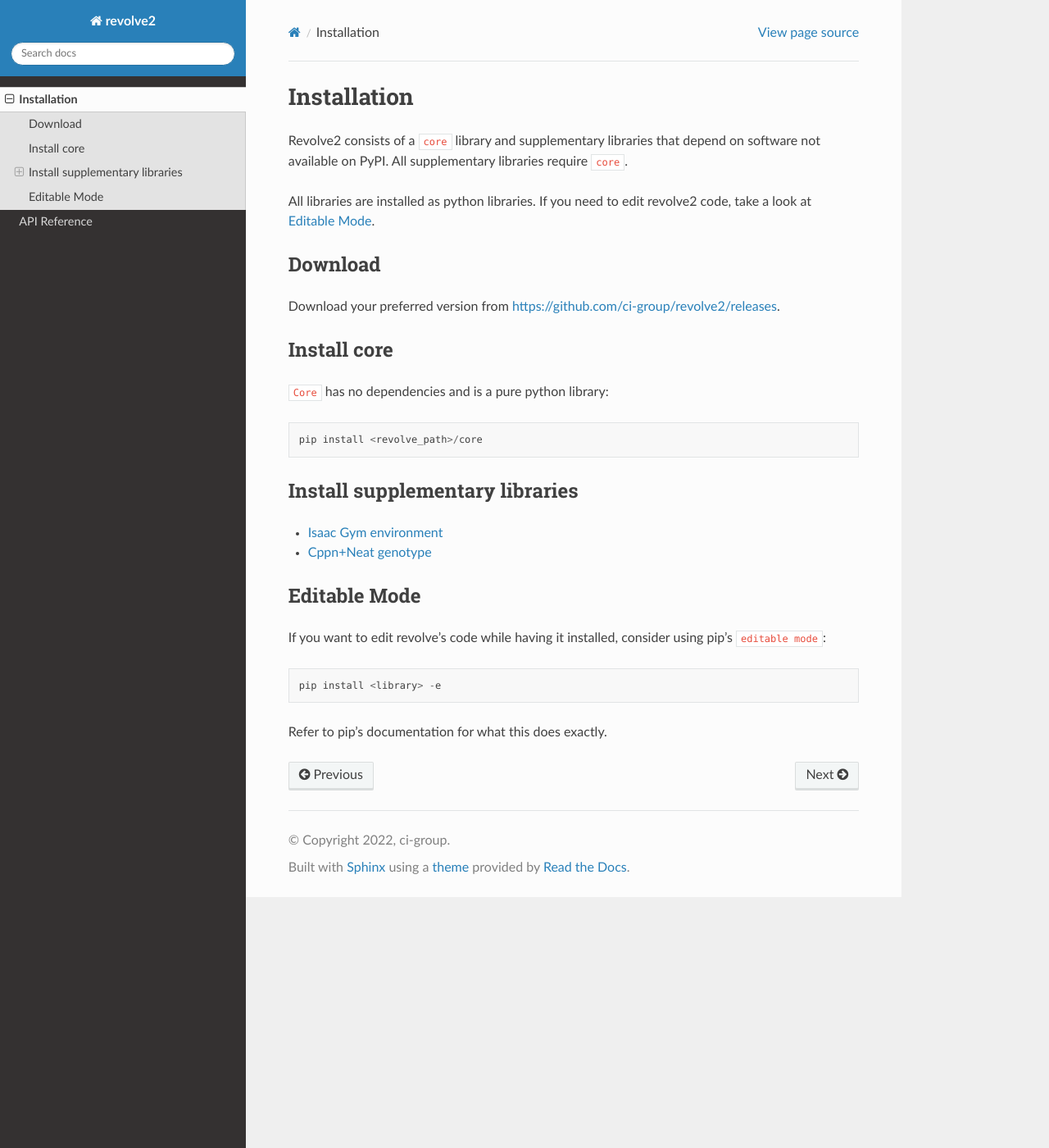
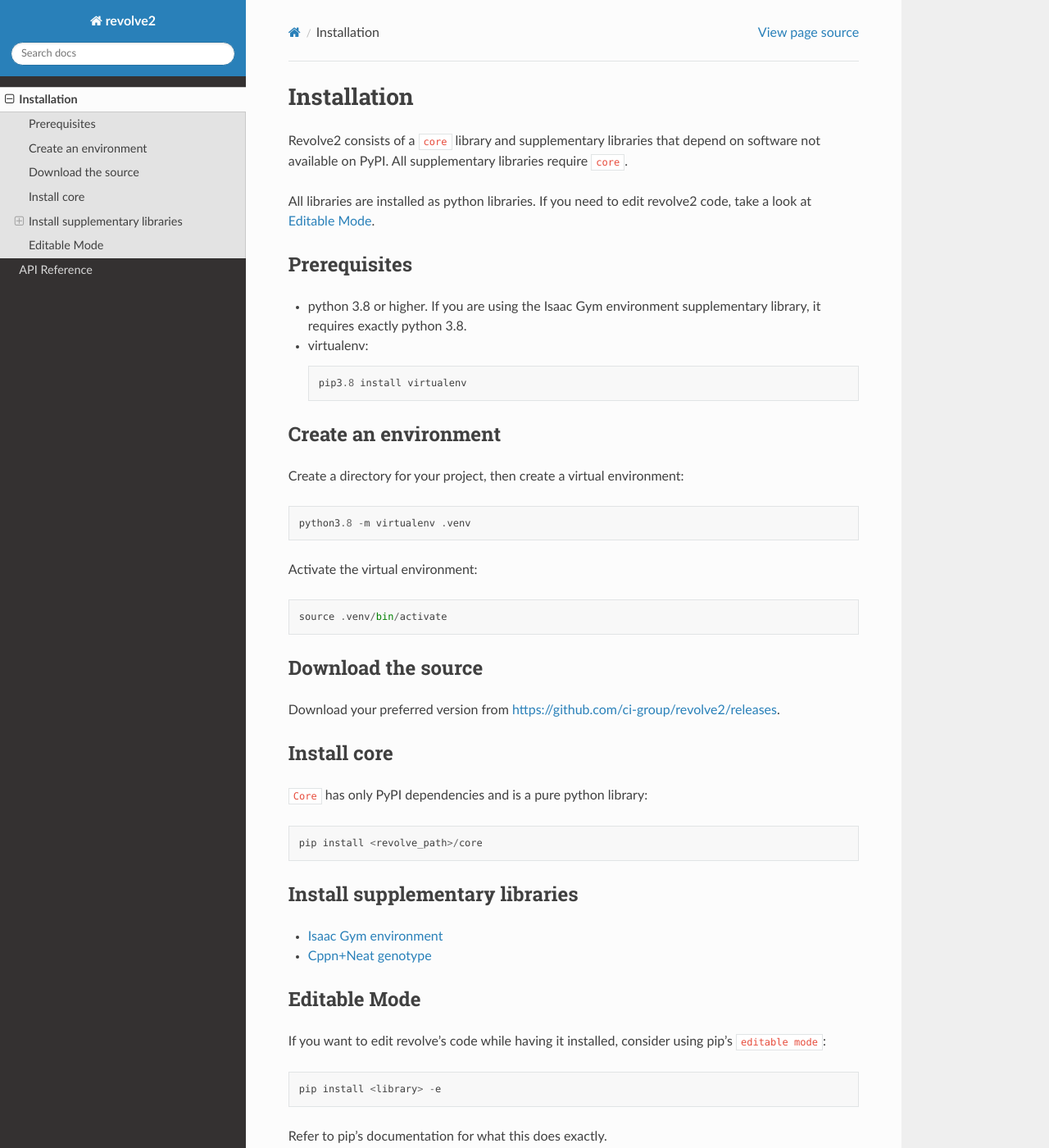
Before and after one commit to ci-group/revolve2, a Sphinx documentation site: the page built from docs/source/installation/index.rst, in a window 1280 px wide and 1400 px high. Shown: the whole window at 82% size. Built offline with Sphinx 7.4.7 and the Read the Docs theme 2.0.0, drawn with Linux system fonts in a browser that asks for light colours; pages that are not in the unit, such as notebooks, are missing from menus.

Commit message:
Minor doc changes and add isaac gym install doc

```diff
--- a/docs/source/index.rst
+++ b/docs/source/index.rst
@@ -6,6 +6,8 @@
 Its primary features are a modular robot framework, wrappers around physics simulators, and evolutionary optimizers.
 It consists of a ``core`` library and suplementary libraries that depend on software not available on PyPI.
 
+Revolve2's code resides at `<https://github.com/ci-group/revolve2>`_.
+
 .. toctree::
    :maxdepth: 2
 
--- a/docs/source/installation/index.rst
+++ b/docs/source/installation/index.rst
@@ -5,16 +5,35 @@
 
 All libraries are installed as python libraries. If you need to edit revolve2 code, take a look at :ref:`installation/index:Editable Mode`.
 
---------
-Download
---------
+-------------
+Prerequisites
+-------------
+* python 3.8 or higher. If you are using the Isaac Gym environment supplementary library, it requires exactly python 3.8.
+* virtualenv::
+
+    pip3.8 install virtualenv
+
+---------------------
+Create an environment
+---------------------
+Create a directory for your project, then create a virtual environment::
+
+    python3.8 -m virtualenv .venv
+
+Activate the virtual environment::
+
+    source .venv/bin/activate
+
+-------------------
+Download the source
+-------------------
 Download your preferred version from `<https://github.com/ci-group/revolve2/releases>`_.
 
 ------------
 Install core
 ------------
 
-``Core`` has no dependencies and is a pure python library::
+``Core`` has only PyPI dependencies and is a pure python library::
 
     pip install <revolve_path>/core
 
```
Also changed, not shown: docs/source/installation/envs/isaacgym.rst (+21 -3 lines).
